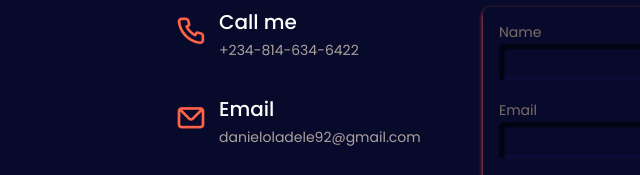
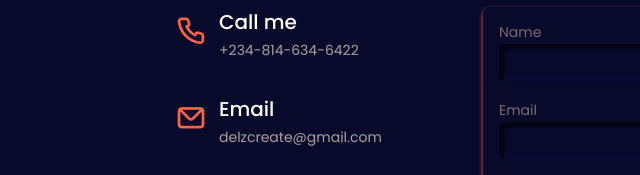
Before and after one commit to Delz-create/Portfolio, a plain HTML site: page index.html in a window 1280 px wide. Shown: the part 3860-4035 px from the top of the page, 81-721 px from the left. Drawn offline with nearby package versions, Linux system fonts and the light colour scheme.

Commit message:
Update index.html

```diff
--- a/index.html
+++ b/index.html
@@ -535,7 +535,7 @@
 
                     <div>
                         <h3 class="contact__title">Email</h3>
-                        <span class="contact__subtitle">danieloladele92@gmail.com</span>
+                        <span class="contact__subtitle">delzcreate@gmail.com</span>
                     </div>
                 </div>
             </div>
```
